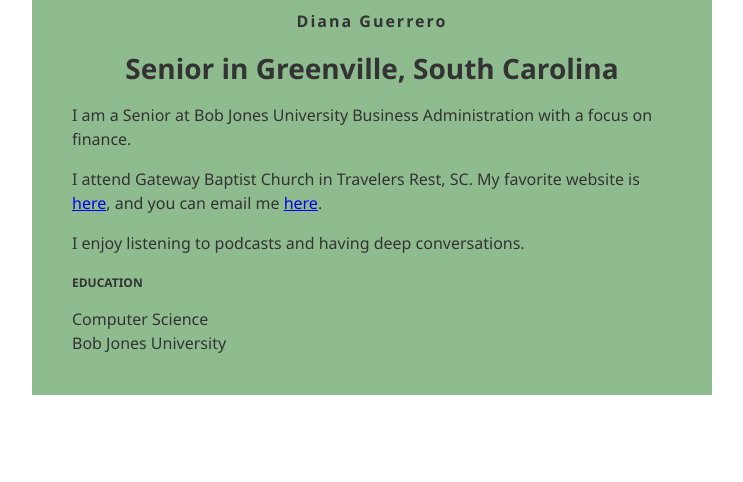
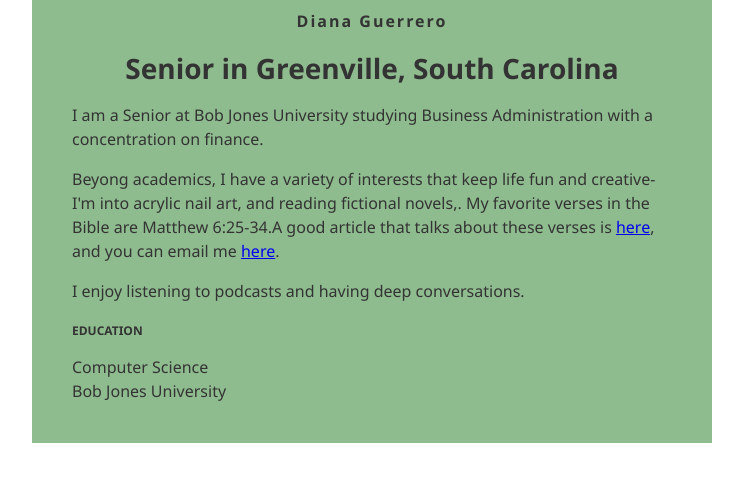
Before and after one commit to guerrerordiana/guerrerordiana.github.io, a plain HTML site: page index.html in a window 1280 px wide. Shown: the whole page, without its empty margins (268-1011 px from the left). Drawn offline with Linux system fonts and the light colour scheme.

Commit message:
Update index.html

```diff
--- a/index.html
+++ b/index.html
@@ -34,10 +34,10 @@ h3 {
         <h1>Diana Guerrero</h1>
         <h2>Senior in Greenville, South Carolina</h2>
 
-         <p>I am a Senior at Bob Jones University Business Administration with a focus on finance.</p>
+         <p>I am a Senior at Bob Jones University studying Business Administration with a concentration on finance.</p>
          <p>
-            I attend Gateway Baptist Church in Travelers Rest, SC. My favorite website is
-            <a href="https://mobilehymns.org/">here</a>, and you can email me
+            Beyong academics, I have a variety of interests that keep life fun and creative- I'm into acrylic nail art, and reading fictional novels,. My favorite verses in the Bible are Matthew 6:25-34.A good article that talks about these verses is
+            <a href="https://g3min.org/sermon-on-the-mount-bible-study%EF%BF%BC/sermon-on-the-mount-lesson-6-matthew-625-34/?srsltid=AfmBOor_8dhuszUADYCnyUonWfi230vsZkEzHlXe6DOD31adJh-Bp6Uf">here</a>, and you can email me
             <a href="mailto:sgothard@bju.edu">here</a>.
          </p>
          <p>
```
